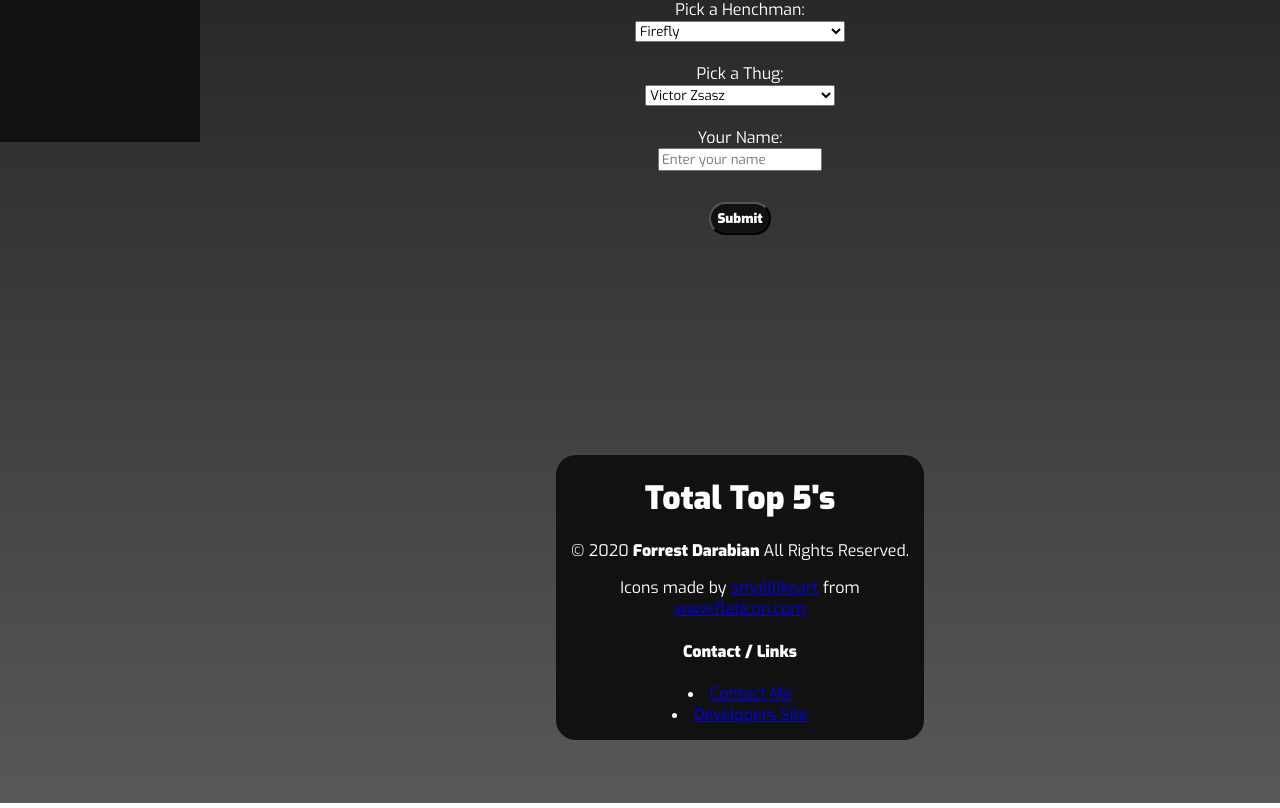
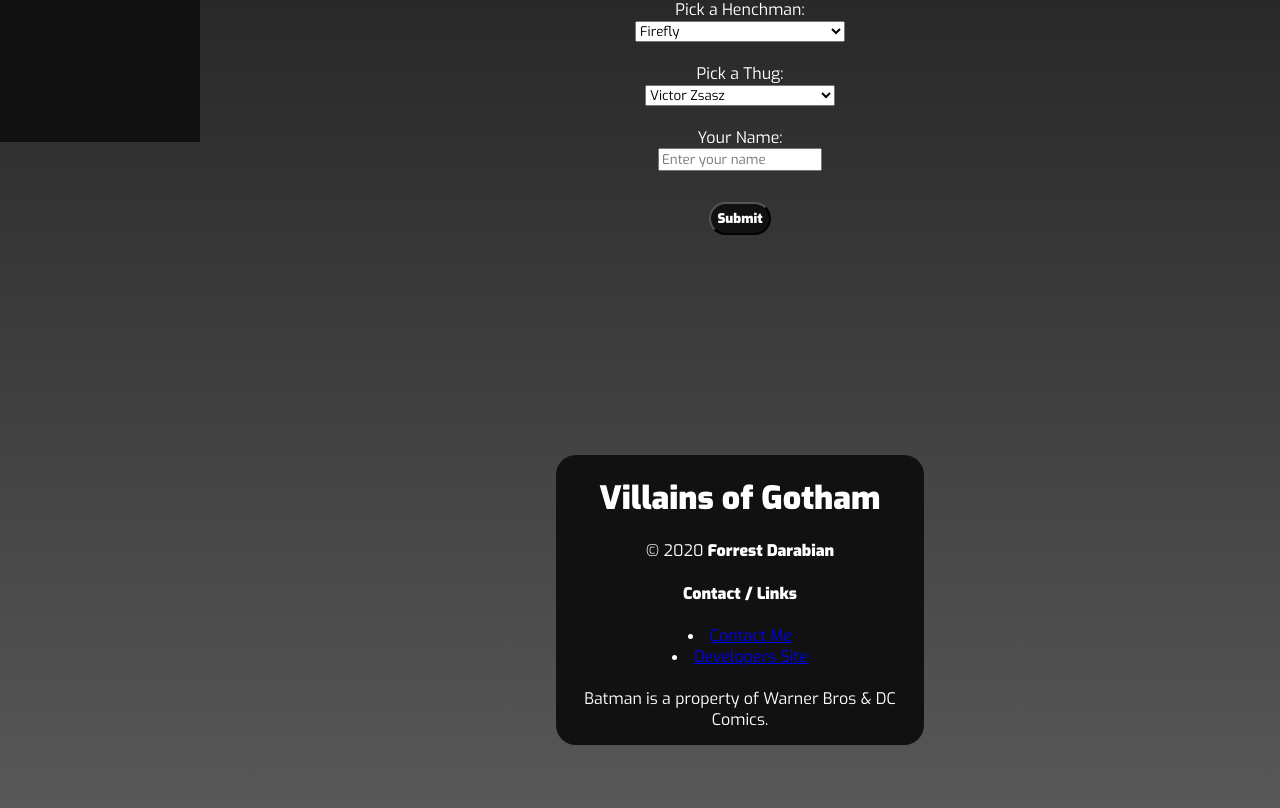
Before and after one commit to Forrestdarabian/villains-of-gotham-FE, a React (Create React App) app in the folder batman-villains/: page /create in a window 1280 px wide. Shown: the part 678-1486 px from the top of the page. Built offline with nearby package versions, Linux system fonts and the light colour scheme; sample sign-in values are in the browser's storage.

Commit message:
fixed footers

```diff
--- a/batman-villains/src/components/create.js
+++ b/batman-villains/src/components/create.js
@@ -278,28 +278,14 @@
       </div>
       <footer class="footer pt-80 pt-xs-60">
         <div class="footer-container">
-          <h1>Total Top 5's</h1>
+          <h1>Villains of Gotham</h1>
           <div class="copyright">
             <p>
               © 2020
               <a>
                 <b> Forrest Darabian </b>
               </a>
-              All Rights Reserved.
             </p>
-          </div>
-          <div>
-            Icons made by{" "}
-            <a
-              href="https://www.flaticon.com/authors/smalllikeart"
-              title="smalllikeart"
-            >
-              smalllikeart
-            </a>{" "}
-            from{" "}
-            <a href="https://www.flaticon.com/" title="Flaticon">
-              www.flaticon.com
-            </a>
           </div>
           <div class="left">
             <h4 class="something">Contact / Links</h4>
@@ -316,6 +302,8 @@
               </a>
             </li>
           </div>
+          <br />
+          Batman is a property of Warner Bros & DC Comics.
         </div>
       </footer>{" "}
       <br />
--- a/batman-villains/src/components/edit-squad.js
+++ b/batman-villains/src/components/edit-squad.js
@@ -261,28 +261,14 @@
       </div>
       <footer class="footer pt-80 pt-xs-60">
         <div class="footer-container">
-          <h1>Total Top 5's</h1>
+          <h1>Villains of Gotham</h1>
           <div class="copyright">
             <p>
               © 2020
               <a>
                 <b> Forrest Darabian </b>
               </a>
-              All Rights Reserved.
             </p>
-          </div>
-          <div>
-            Icons made by{" "}
-            <a
-              href="https://www.flaticon.com/authors/smalllikeart"
-              title="smalllikeart"
-            >
-              smalllikeart
-            </a>{" "}
-            from{" "}
-            <a href="https://www.flaticon.com/" title="Flaticon">
-              www.flaticon.com
-            </a>
           </div>
           <div class="left">
             <h4 class="something">Contact / Links</h4>
@@ -299,6 +285,8 @@
               </a>
             </li>
           </div>
+          <br />
+          Batman is a property of Warner Bros & DC Comics.
         </div>
       </footer>{" "}
       <br />
```
